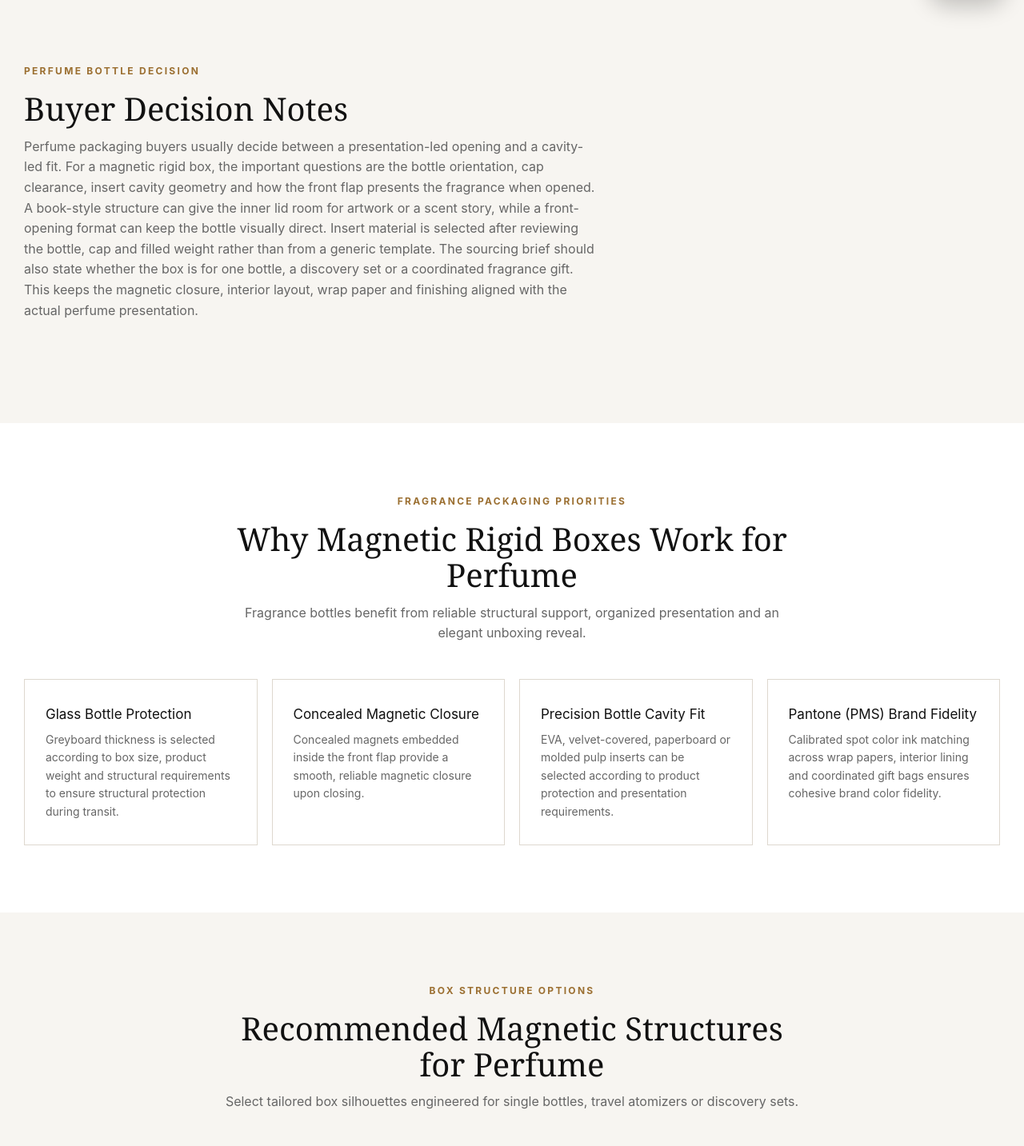
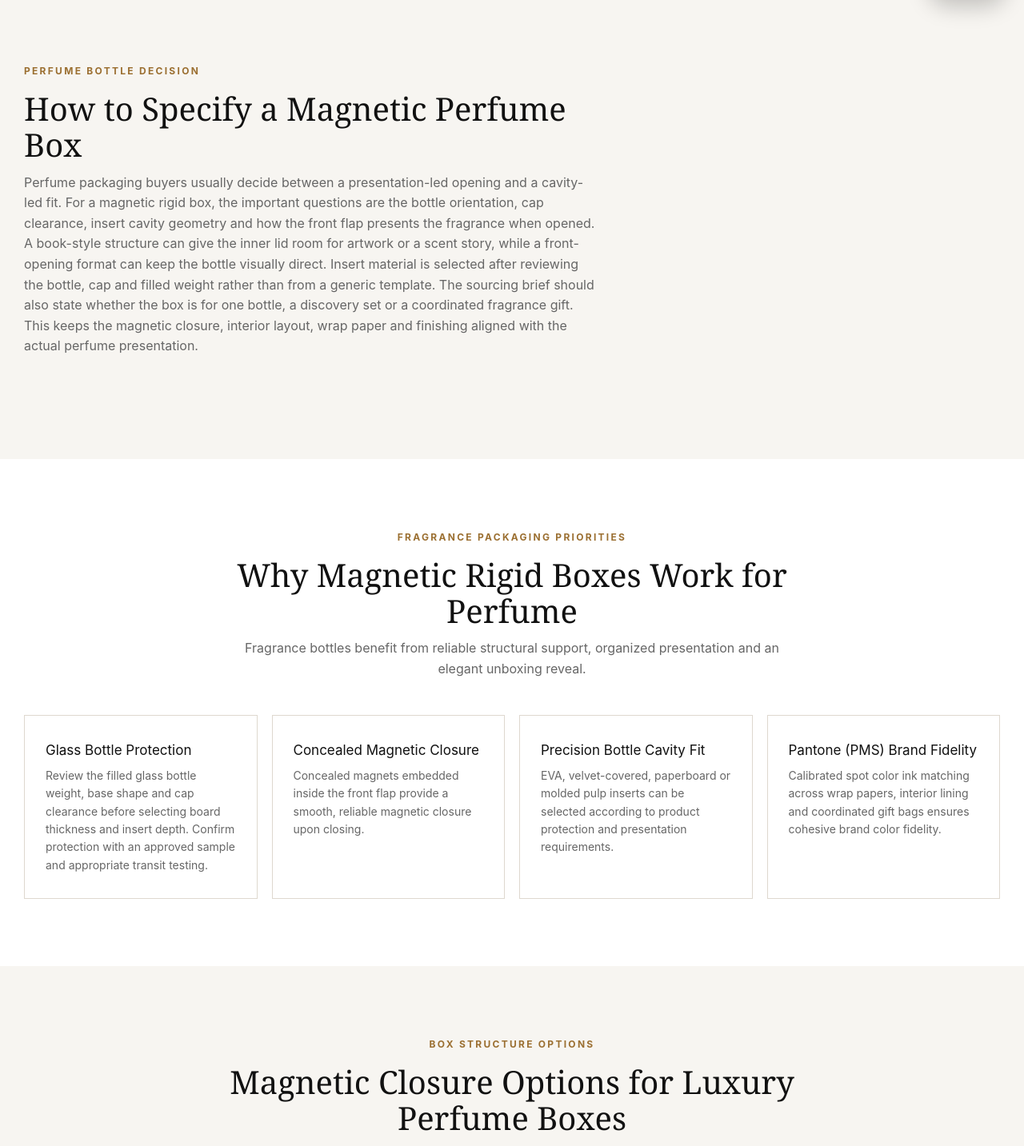
Before and after one commit to zikaiou/soriva-packaging, a Next.js app: page /solutions/magnetic-rigid-boxes-for-perfume in a window 1280 px wide. Shown: the part 780-2213 px from the top of the page at 80% size. Built offline with nearby package versions, Linux system fonts and the light colour scheme.

Commit message:
SEO: differentiate magnetic box and fragrance buyer intent

```diff
--- a/src/app/solutions/magnetic-rigid-boxes-for-perfume/page.tsx
+++ b/src/app/solutions/magnetic-rigid-boxes-for-perfume/page.tsx
@@ -10,19 +10,19 @@ const PAGE_URL = "https://www.sorivapackaging.com/solutions/magnetic-rigid-boxes
 
 export const metadata: Metadata = {
   title: {
-    absolute: "Custom Perfume Magnetic Gift Boxes Manufacturer | SORIVA",
+    absolute: "Custom Perfume Magnetic Gift Boxes | SORIVA Packaging",
   },
   description:
-    "Custom perfume magnetic gift boxes with fitted bottle inserts, branded logos and luxury finishes. Factory-direct fragrance packaging. Request a quote.",
+    "Custom perfume magnetic gift boxes with hinged lids, fitted glass bottle inserts and luxury logo finishes. Request a factory-direct packaging quote.",
   alternates: {
     canonical: PAGE_URL,
   },
   openGraph: {
     type: "website",
     url: PAGE_URL,
-    title: "Custom Perfume Magnetic Gift Boxes Manufacturer | SORIVA",
+    title: "Custom Perfume Magnetic Gift Boxes | SORIVA Packaging",
     description:
-      "Custom perfume magnetic gift boxes with fitted bottle inserts, branded logos and luxury finishes. Factory-direct fragrance packaging. Request a quote.",
+      "Custom perfume magnetic gift boxes with hinged lids, fitted glass bottle inserts and luxury logo finishes. Request a factory-direct packaging quote.",
     siteName: "SORIVA Packaging",
     locale: "en_US",
     images: [
@@ -39,7 +39,7 @@ export const metadata: Metadata = {
 const priorities = [
   {
     title: "Glass Bottle Protection",
-    desc: "Greyboard thickness is selected according to box size, product weight and structural requirements to ensure structural protection during transit.",
+    desc: "Review the filled glass bottle weight, base shape and cap clearance before selecting board thickness and insert depth. Confirm protection with an approved sample and appropriate transit testing.",
   },
   {
     title: "Concealed Magnetic Closure",
@@ -211,7 +211,7 @@ export default function PerfumeMagneticBoxesSolution() {
         <div className="container">
           <div className="mrb-head">
             <span className="eyebrow dark">PERFUME BOTTLE DECISION</span>
-            <h2>Buyer Decision Notes</h2>
+            <h2>How to Specify a Magnetic Perfume Box</h2>
             <p>Perfume packaging buyers usually decide between a presentation-led opening and a cavity-led fit. For a magnetic rigid box, the important questions are the bottle orientation, cap clearance, insert cavity geometry and how the front flap presents the fragrance when opened. A book-style structure can give the inner lid room for artwork or a scent story, while a front-opening format can keep the bottle visually direct. Insert material is selected after reviewing the bottle, cap and filled weight rather than from a generic template. The sourcing brief should also state whether the box is for one bottle, a discovery set or a coordinated fragrance gift. This keeps the magnetic closure, interior layout, wrap paper and finishing aligned with the actual perfume presentation.</p>
           </div>
         </div>
@@ -242,7 +242,7 @@ export default function PerfumeMagneticBoxesSolution() {
         <div className="container">
           <div className="mrb-head center">
             <span className="eyebrow dark">BOX STRUCTURE OPTIONS</span>
-            <h2>Recommended Magnetic Structures for Perfume</h2>
+            <h2>Magnetic Closure Options for Luxury Perfume Boxes</h2>
             <p>Select tailored box silhouettes engineered for single bottles, travel atomizers or discovery sets.</p>
           </div>
           <div className="mrb-features" style={{ gridTemplateColumns: "repeat(auto-fit, minmax(280px, 1fr))" }}>
@@ -341,13 +341,13 @@ export default function PerfumeMagneticBoxesSolution() {
             </p>
             <div style={{ display: "flex", gap: 14, flexWrap: "wrap" }}>
               <a href="/industries/perfume-packaging/" style={{ color: "var(--color-gold, #c79a51)", fontWeight: 700, fontSize: 13 }}>
-                Perfume Packaging Industry Hub →
+                Explore Custom Perfume Boxes &amp; Fragrance Packaging →
               </a>
               <a href="/projects/premium-perfume-packaging/" style={{ color: "var(--color-gold, #c79a51)", fontWeight: 700, fontSize: 13 }}>
                 Premium Perfume Case Study →
               </a>
               <a href="/products/magnetic-rigid-boxes/" style={{ color: "var(--color-gold, #c79a51)", fontWeight: 700, fontSize: 13 }}>
-                Magnetic Rigid Boxes Catalog →
+                Explore Custom Magnetic Boxes →
               </a>
               <a href="/resources/perfume-packaging-buyer-guide/" style={{ color: "var(--color-gold, #c79a51)", fontWeight: 700, fontSize: 13 }}>
                 Guide to Custom Perfume Packaging →
```
